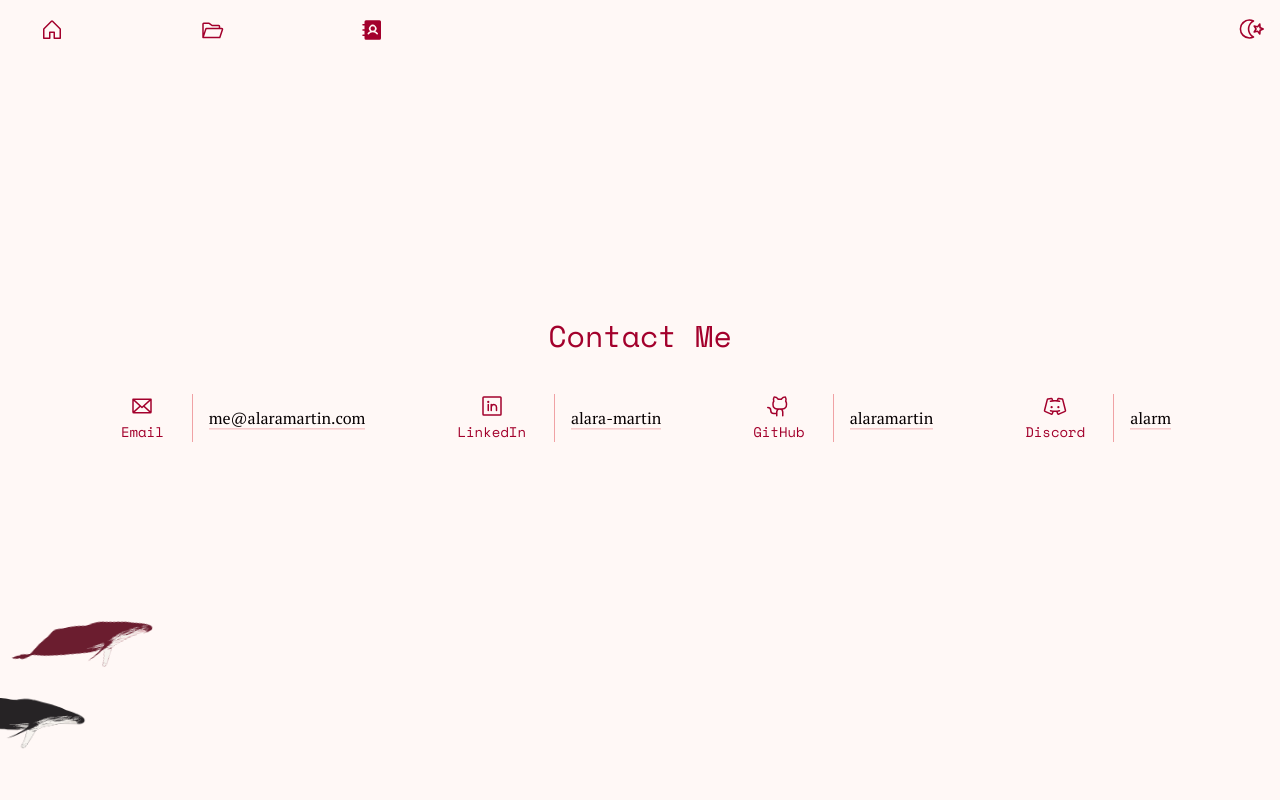
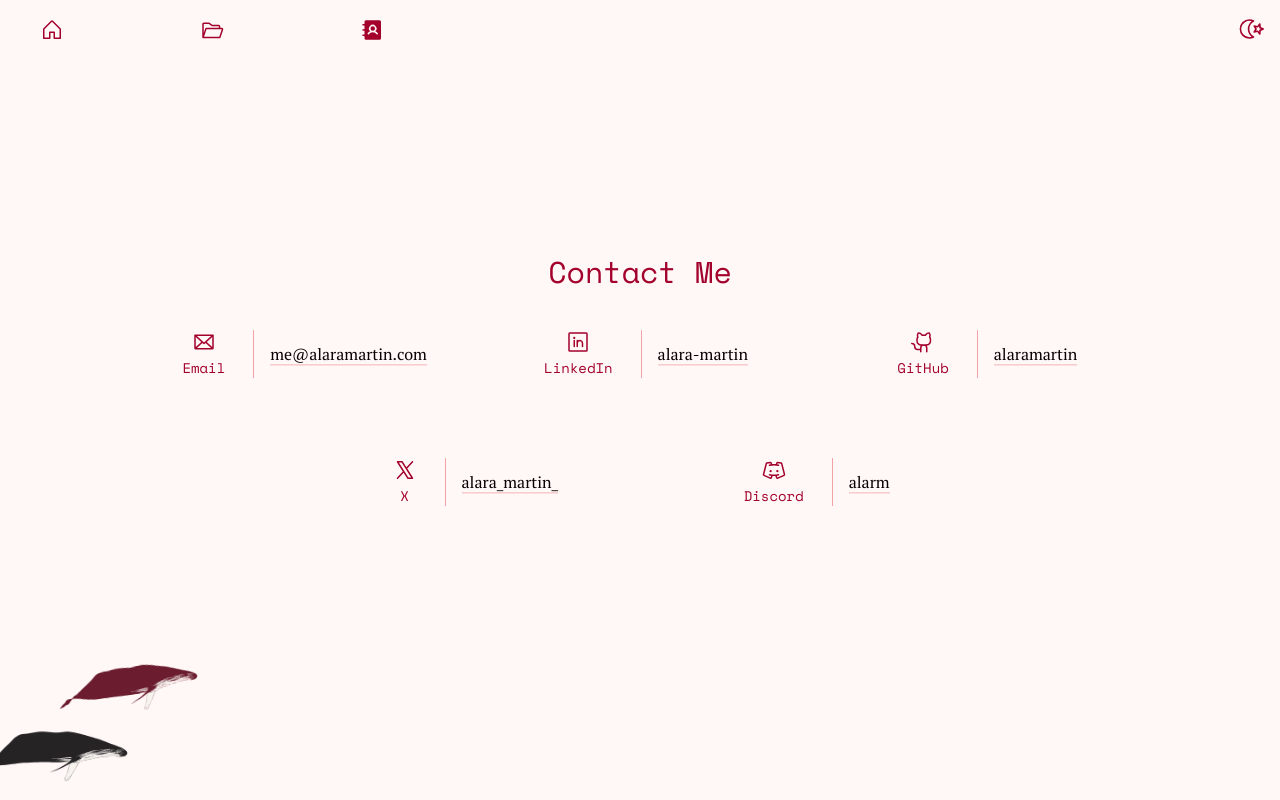
Before and after one commit to alaramartin/website, a Next.js app: page /contact in a window 1280 px wide. Shown: the top 800 px of the page. Built offline with nearby package versions, Linux system fonts and the light colour scheme; no server answers; a web font is replaced by a local one.

Commit message:
added x to contacts

```diff
--- a/app/contact/components/ContactLink.tsx
+++ b/app/contact/components/ContactLink.tsx
@@ -14,7 +14,7 @@ interface ContactLinkProps {
 const ContactLink = ({ contact }: ContactLinkProps) => {
     const IconComponent = contact.icon;
     return (
-        <div className="my-6 md:my-10 lg:m-10 flex lg:flex-row items-center w-full">
+        <div className="my-6 lg:m-10 flex lg:flex-row items-center w-full lg:w-auto">
             <div className="flex flex-col items-center text-center justify-center mx-3 max-lg:w-1/8 text-accent">
                 <IconComponent size={24} className="mb-1" />
                 <p className={`text-sm ${mono.className}`}>
--- a/app/contact/page.tsx
+++ b/app/contact/page.tsx
@@ -8,6 +8,7 @@ import {
     GithubLogoIcon,
     // GlobeIcon,
     DiscordLogoIcon,
+    XLogoIcon,
 } from "@phosphor-icons/react/dist/ssr";
 import generateMetadataBase from "@/lib/metadata";
 import TextScramble from "../components/TextScramble";
@@ -42,6 +43,12 @@ const contactLinks: {
         username: "alaramartin",
         icon: GithubLogoIcon,
     },
+    {
+        contactType: "X",
+        href: "https://x.com/alara_martin_",
+        username: "alara_martin_",
+        icon: XLogoIcon,
+    },
     // {
     //     contactType: "Website",
     //     href: "https://alaramartin.com",
@@ -60,7 +67,7 @@ export default function ContactPage() {
     return (
         <>
             <NavBar />
-            <div className="relative h-screen flex flex-col items-center text-center justify-center select-none">
+            <div className="relative min-h-screen py-20 flex flex-col items-center text-center justify-center select-none">
                 {/* Two whales roam this screen, steering around anything marked data-whale-avoid. */}
                 <WhalePod />
                 <p
@@ -70,11 +77,16 @@ export default function ContactPage() {
                     <TextScramble textToScramble="Contact Me" />
                 </p>
                 <div
-                    className={`relative z-10 max-md:mt-6 flex flex-col lg:inline-flex lg:flex-row ${serif.className}`}
+                    className={`relative z-10 max-md:mt-6 flex flex-col lg:flex-row lg:flex-wrap lg:justify-center lg:w-full lg:max-w-5xl ${serif.className}`}
                 >
                     {contactLinks.map((contactLink) => (
-                        <div key={contactLink.contactType} data-whale-avoid>
-                            <ContactLink contact={contactLink} />
+                        <div
+                            key={contactLink.contactType}
+                            className="lg:basis-1/3 lg:flex lg:justify-center"
+                        >
+                            <div data-whale-avoid>
+                                <ContactLink contact={contactLink} />
+                            </div>
                         </div>
                     ))}
                 </div>
```
